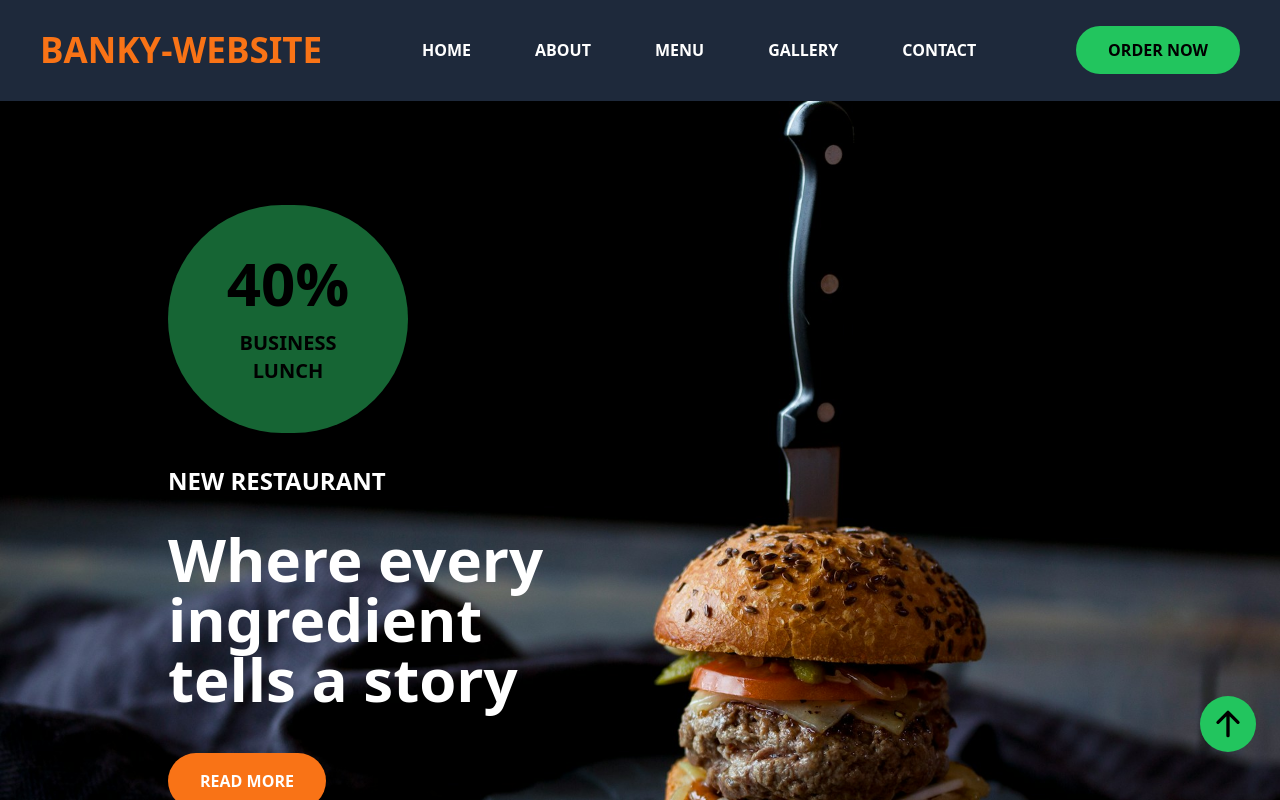
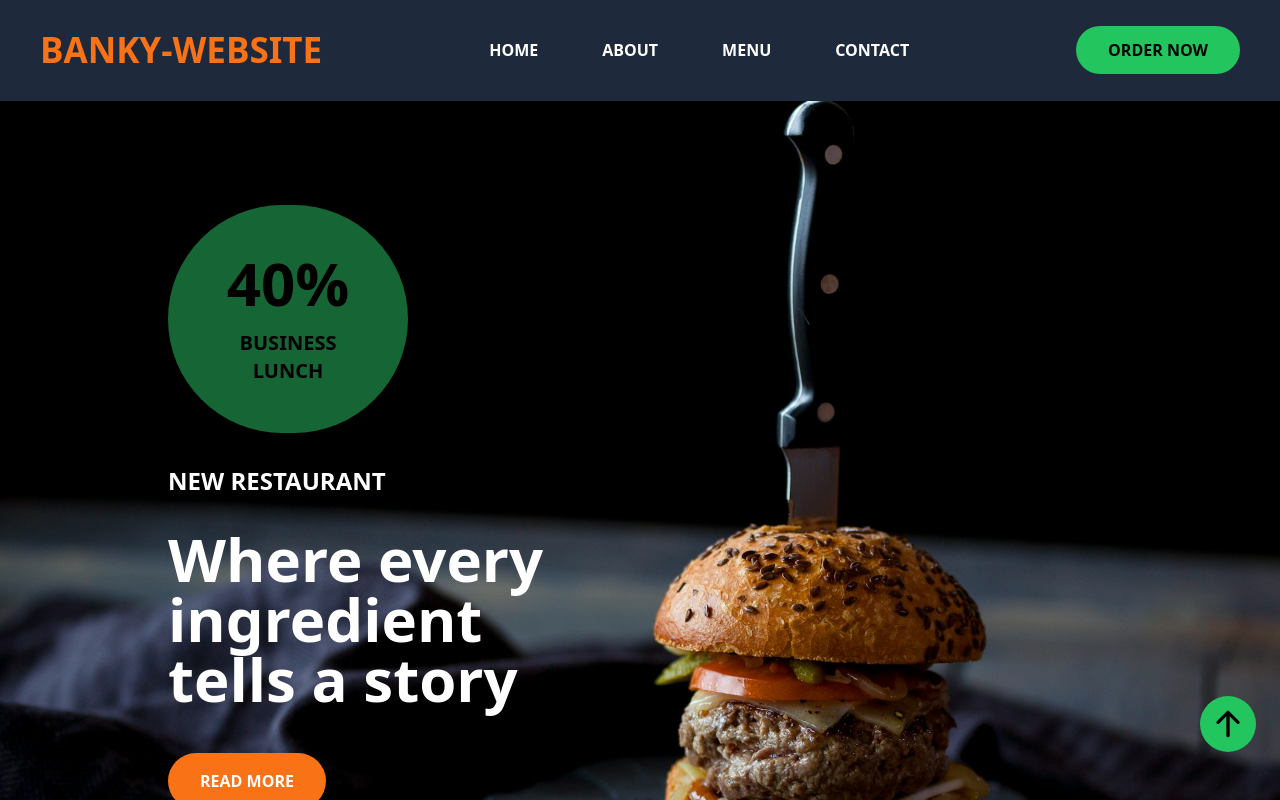
Before and after one commit to Oduluyidavid/food-website, a React (Vite) app: page / in a window 1280 px wide. Shown: the top 800 px of the page. Built offline with nearby package versions, Linux system fonts and the light colour scheme.

Commit message:
first-commit

```diff
--- a/src/sections/Header.jsx
+++ b/src/sections/Header.jsx
@@ -17,16 +17,14 @@ const Header = () => {
     { link: "Home", path: "home" },
     { link: "About", path: "about" },
     { link: "Menu", path: "menu" },
-    { link: "Gallery", path: "gallery" },
     { link: "Contact", path: "contact" },
+
   ];
 
   return (
     <nav className="flex justify-between items-center gap-4 bg-slate-800 lg:px-10 px-4 py-6 sticky top-0 z-30">
       <div id="logo">
-        <h1 className="lg:text-[35px] text-[28px] text-orange-500 font-bold">
-          BANKY-WEBSITE
-        </h1>
+        <h1 className="lg:text-[35px] text-[28px] text-orange-500 font-bold">BANKY-WEBSITE</h1>
       </div>
       <ul className="lg:flex justify-center items-center gap-10 hidden">
         {navItems.map(({ link, path }) => (
```
